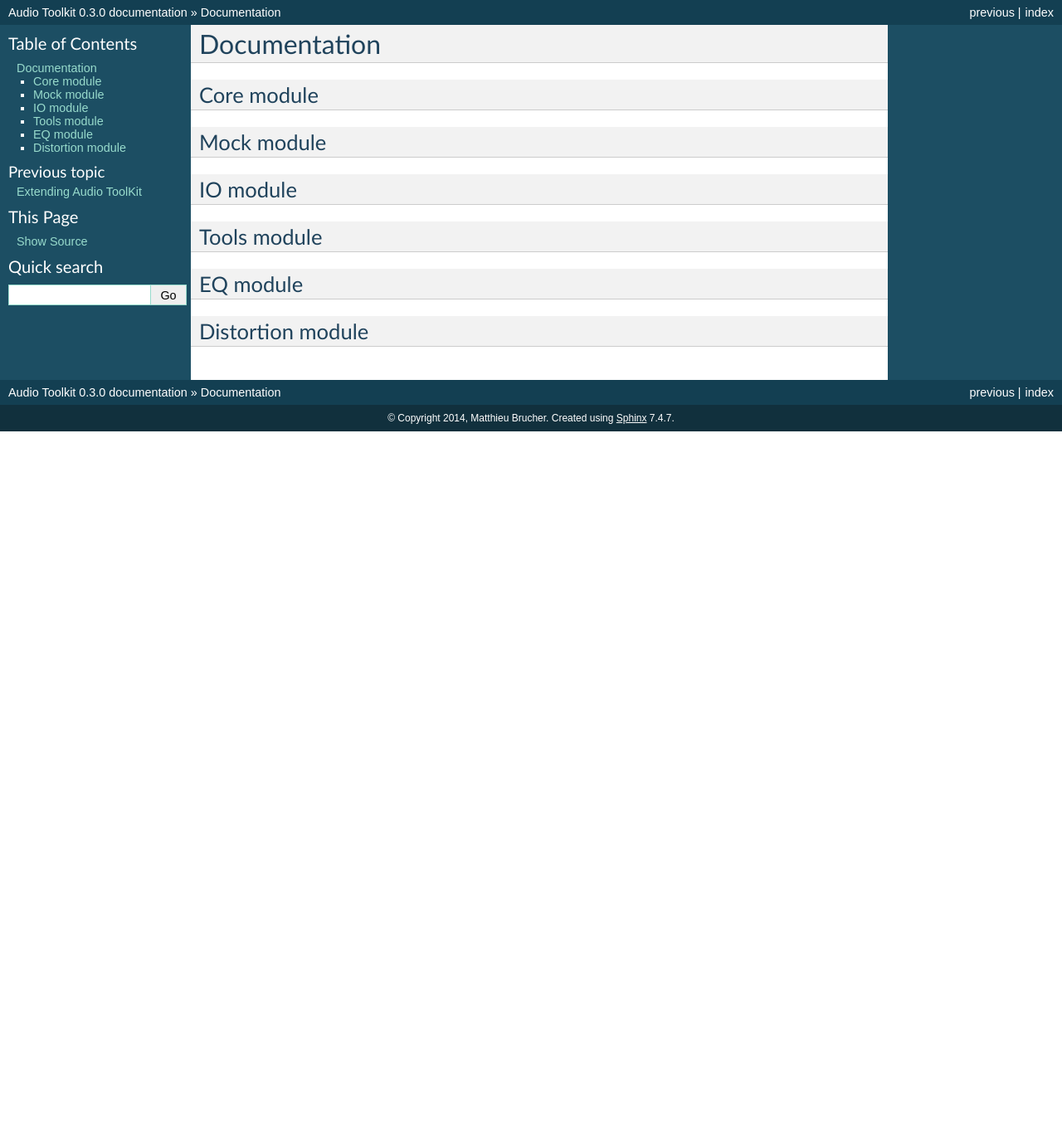
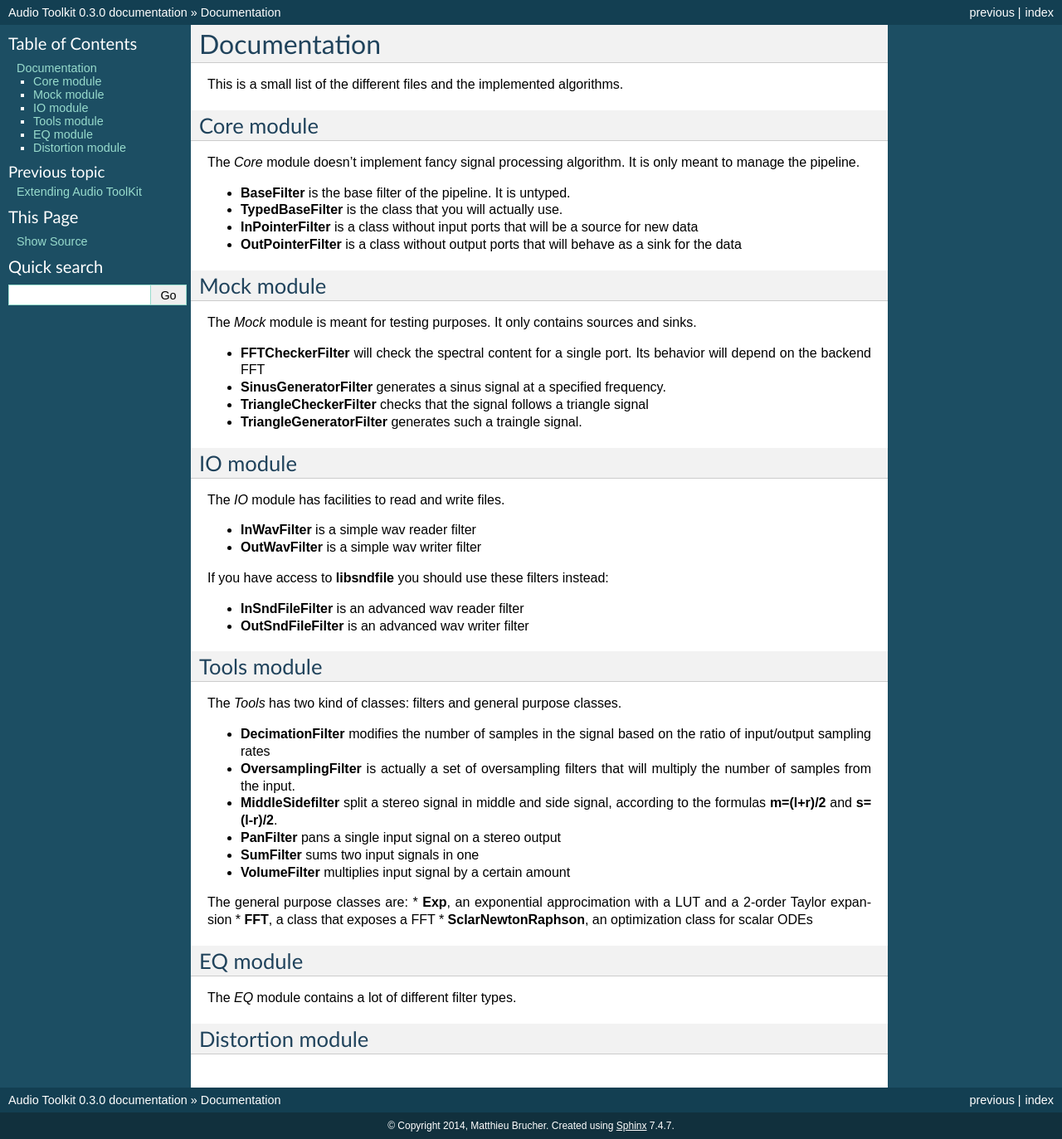
Before and after one commit to mbrucher/AudioTK, a Sphinx documentation site: the page built from doc/source/documentation.rst, in a window 1280 px wide. Shown: the whole page at 83% size. Built offline with Sphinx 7.4.7, drawn with Linux system fonts in a browser that asks for light colours; before the commit the page ends 900 px from its top, so only the background shows below that.

Commit message:
Updated general doc

```diff
--- a/doc/source/documentation.rst
+++ b/doc/source/documentation.rst
@@ -1,20 +1,66 @@
 Documentation
 =============
+
+This is a small list of the different files and the implemented algorithms.
 
 Core module
 ###########
 
+The *Core* module doesn't implement fancy signal processing algorithm. It is only
+meant to manage the pipeline.
+
+* **BaseFilter** is the base filter of the pipeline. It is untyped.
+* **TypedBaseFilter** is the class that you will actually use.
+* **InPointerFilter** is a class without input ports that will be a source for new data
+* **OutPointerFilter** is a class without output ports that will behave as a sink for the data
+
 Mock module
 ###########
+
+The *Mock* module is meant for testing purposes. It only contains sources and
+sinks.
+
+* **FFTCheckerFilter** will check the spectral content for a single port. Its behavior will depend on the backend FFT
+* **SinusGeneratorFilter** generates a sinus signal at a specified frequency.
+* **TriangleCheckerFilter** checks that the signal follows a triangle signal
+* **TriangleGeneratorFilter** generates such a traingle signal.
 
 IO module
 #########
 
+The *IO* module has facilities to read and write files.
+
+* **InWavFilter** is a simple wav reader filter
+* **OutWavFilter** is a simple wav writer filter
+
+If you have access to **libsndfile** you should use these filters instead:
+
+* **InSndFileFilter** is an advanced wav reader filter
+* **OutSndFileFilter** is an advanced wav writer filter
+
 Tools module
 ############
+
+The *Tools* has two kind of classes: filters and general purpose classes.
+
+* **DecimationFilter** modifies the number of samples in the signal based on the ratio of input/output sampling rates
+* **OversamplingFilter** is actually a set of oversampling filters that will multiply the number of samples from the input.
+* **MiddleSidefilter** split a stereo signal in middle and side signal, according to the formulas **m=(l+r)/2** and **s=(l-r)/2**.
+* **PanFilter** pans a single input signal on a stereo output
+* **SumFilter** sums two input signals in one
+* **VolumeFilter** multiplies input signal by a certain amount
+
+The general purpose classes are:
+* **Exp**, an exponential approcimation with a LUT and a 2-order Taylor expansion
+* **FFT**, a class that exposes a FFT
+* **SclarNewtonRaphson**, an optimization class for scalar ODEs
 
 EQ module
 #########
 
+The *EQ* module contains a lot of different filter types.
+
+
+
 Distortion module
 #################
```
